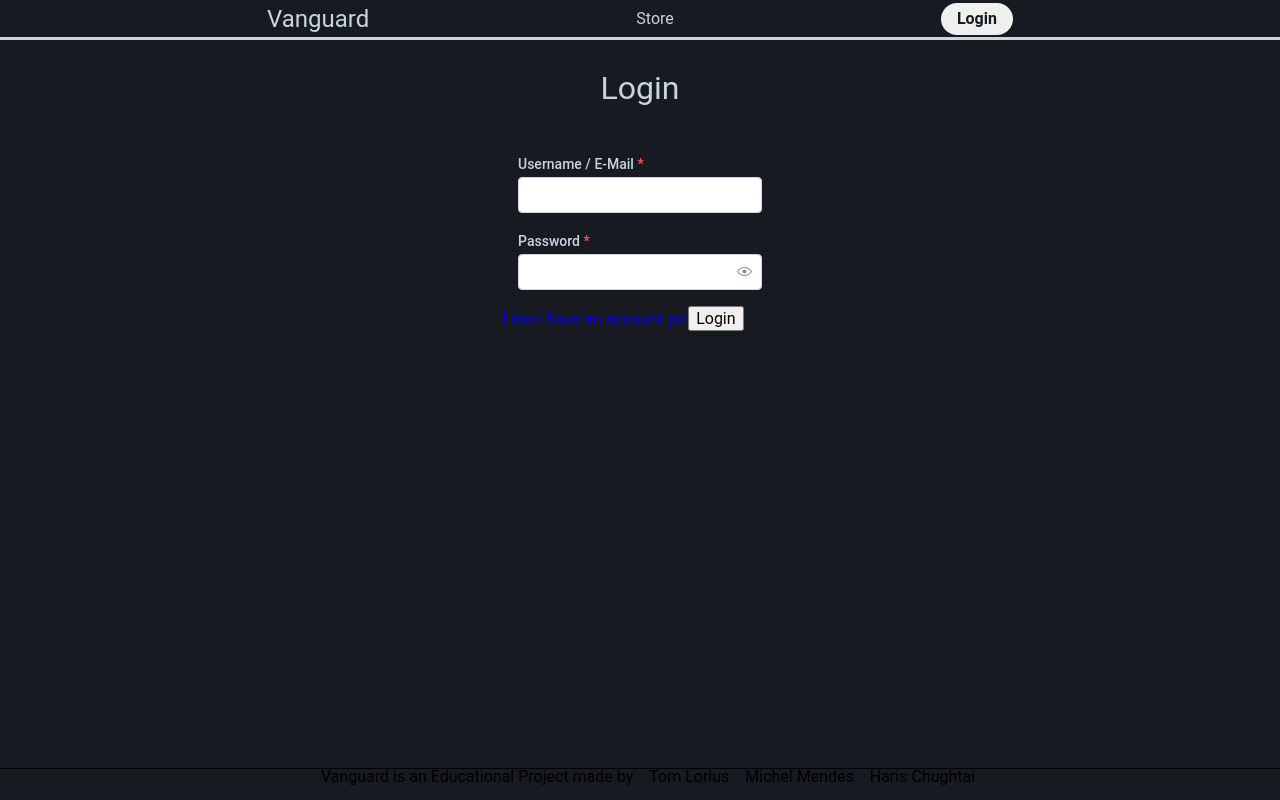
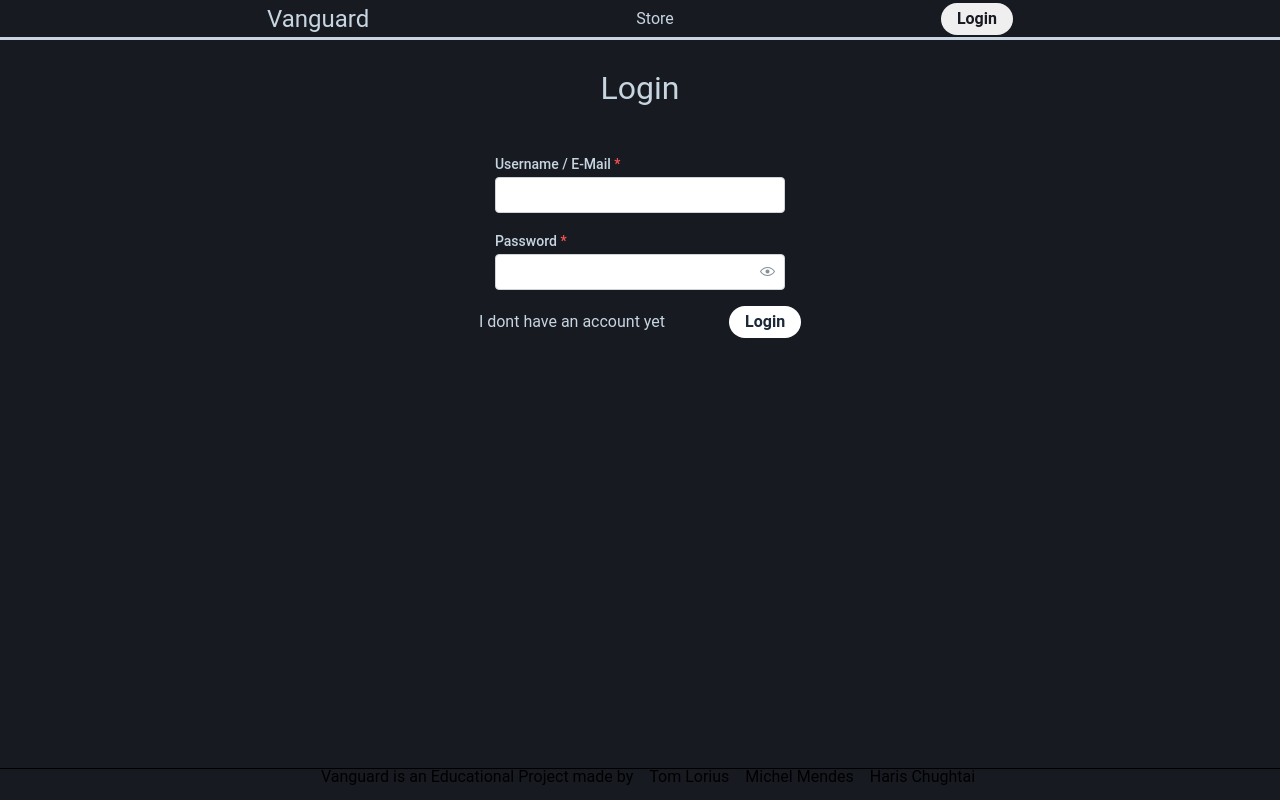
Before and after one commit to tlorius/project3gamestore, a React (Vite) app: page /login in a window 1280 px wide. Built offline with nearby package versions, Linux system fonts and the light colour scheme.

Commit message:
login form done

```diff
--- a/src/components/AuthForm.jsx
+++ b/src/components/AuthForm.jsx
@@ -180,8 +180,16 @@ const AuthForm = ({ isLogin = false }) => {
             )}
           </>
         )}
-        {isLogin && <Link to="/signup">I dont have an account yet</Link>}
-        <input type="submit" value={isLogin ? "Login" : "Sign Up"} />
+        {isLogin && (
+          <Link className={classes.signUpLink} to="/signup">
+            I dont have an account yet
+          </Link>
+        )}
+        <input
+          className={classes.submitBtn}
+          type="submit"
+          value={isLogin ? "Login" : "Sign Up"}
+        />
       </form>
 
       <Modal
--- a/src/styles/AuthForm.module.css
+++ b/src/styles/AuthForm.module.css
@@ -6,3 +6,19 @@
   max-width: 20rem;
   margin: 1rem 1rem;
 }
+
+.submitBtn {
+  border-radius: var(--border-radius);
+  border: none;
+  background: white;
+  color: var(--primary-black);
+  padding: 0.5rem 1rem;
+  font-weight: bold;
+  cursor: pointer;
+}
+
+.signUpLink {
+  text-decoration: none;
+  color: var(--primary-white);
+  margin-right: 4rem;
+}
```
